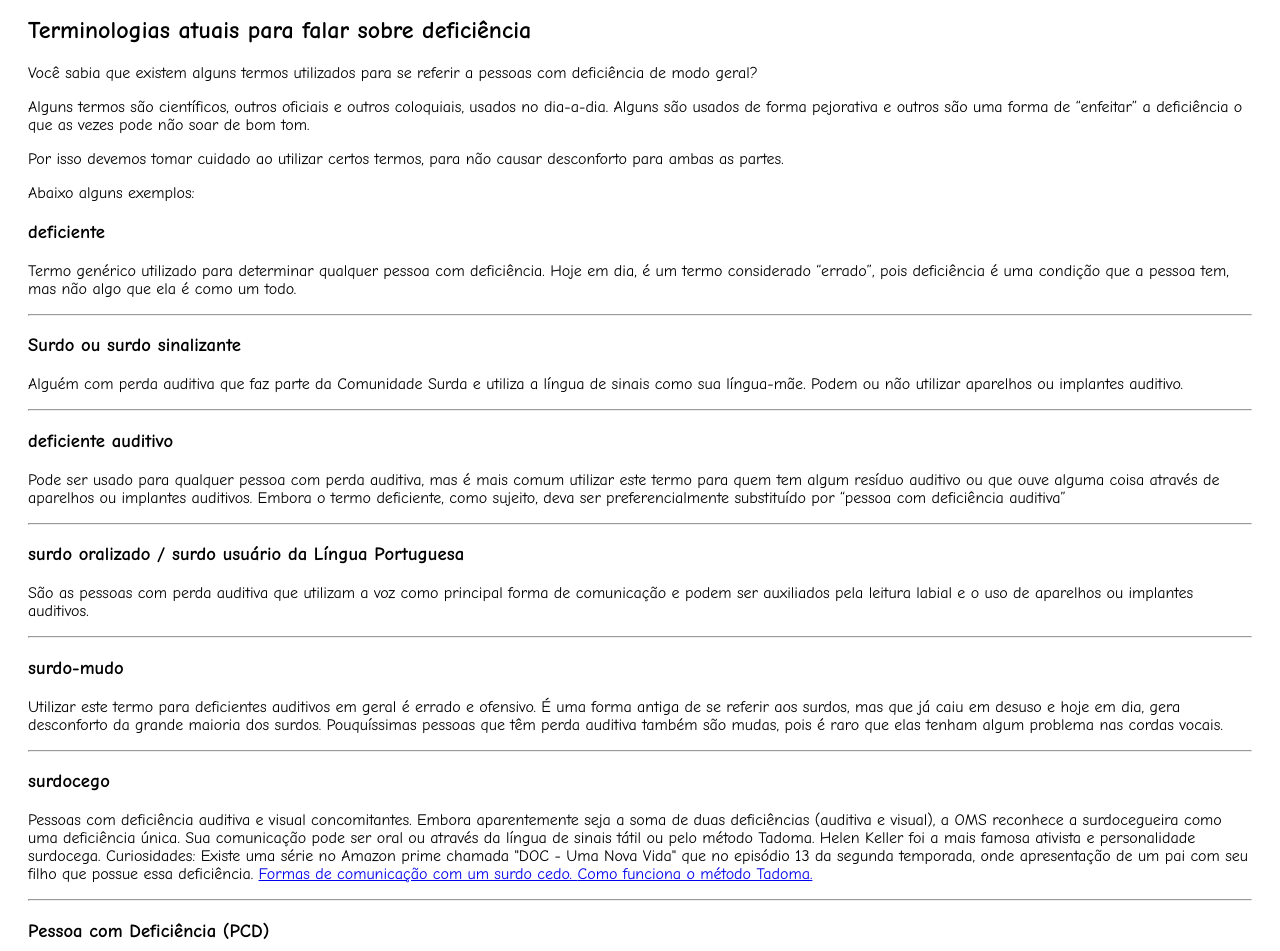
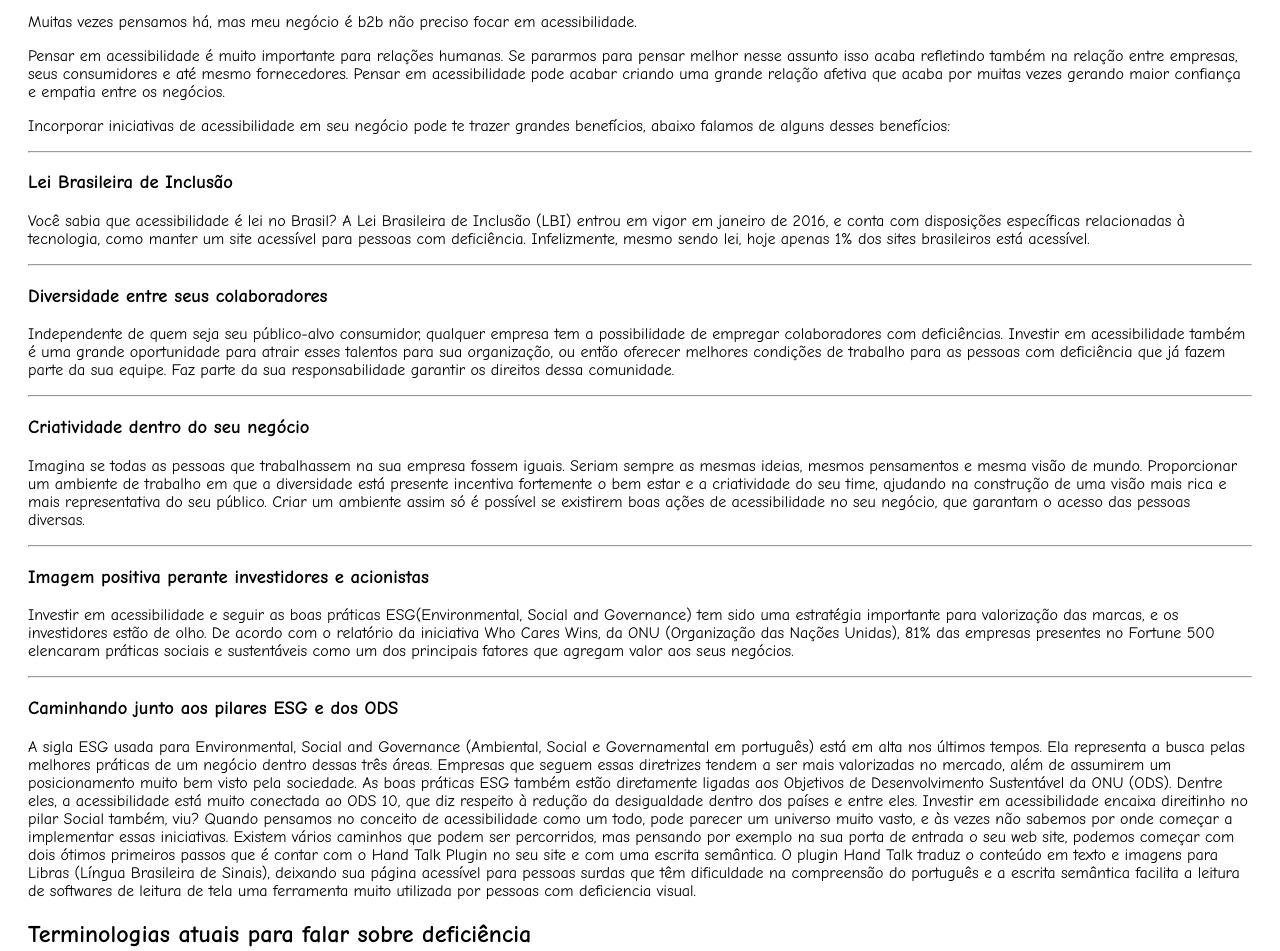
Before and after one commit to tiagodesouzasantos/acessibilidade, a plain HTML site: page index.html in a window 1280 px wide. Shown: the part 353-1304 px from the top of the page. Drawn offline with Linux system fonts and the light colour scheme.

Commit message:
feat(acessibilidade): Porque pensar em acessibilidade

```diff
--- a/index.html
+++ b/index.html
@@ -32,6 +32,65 @@
 					Segundo o último senso feito, mais de 45 milhôes de pessoas possuem algum tipo de deficiência.
 					Isso representa aproximadamente 24% da população do pais.
 					Só de analisarmos os numeros podemos ver que existe uma parcela expressiva da população com algum tipo de deficiência.
+				</p>
+				<p>Muitas vezes pensamos há, mas meu negócio é b2b não preciso focar em acessibilidade.</p>
+				<p>
+					Pensar em acessibilidade é muito importante para relações humanas. Se pararmos para pensar melhor nesse assunto isso
+					acaba refletindo também na relação entre empresas, seus consumidores e até mesmo fornecedores.
+					Pensar em acessibilidade pode acabar criando uma grande relação afetiva que acaba por muitas vezes gerando
+					maior confiança e empatia entre os negócios.
+				</p>
+				<p>Incorporar iniciativas de acessibilidade em seu negócio pode te trazer grandes benefícios, abaixo falamos de alguns desses benefícios:</p>
+
+				<hr>
+				<h3>Lei Brasileira de Inclusão</h3>
+				<p>Você sabia que acessibilidade é lei no Brasil? A Lei Brasileira de Inclusão (LBI) entrou em vigor em janeiro de 2016, e
+				conta com disposições específicas relacionadas à tecnologia, como manter um site acessível para pessoas com deficiência.
+				Infelizmente, mesmo sendo lei, hoje apenas 1% dos sites brasileiros está acessível.
+				</p>
+
+				<hr>
+				<h3>Diversidade entre seus colaboradores</h3>
+				<p>Independente de quem seja seu público-alvo consumidor, qualquer empresa tem a possibilidade de empregar colaboradores
+				com deficiências. Investir em acessibilidade também é uma grande oportunidade para atrair esses talentos para sua
+				organização, ou então oferecer melhores condições de trabalho para as pessoas com deficiência que já fazem parte da sua
+				equipe. Faz parte da sua responsabilidade garantir os direitos dessa comunidade.
+				</p>
+
+				<hr>
+				<h3>Criatividade dentro do seu negócio</h3>
+				<p>Imagina se todas as pessoas que trabalhassem na sua empresa fossem iguais. Seriam sempre as mesmas ideias, mesmos
+				pensamentos e mesma visão de mundo. Proporcionar um ambiente de trabalho em que a diversidade está presente incentiva
+				fortemente o bem estar e a criatividade do seu time, ajudando na construção de uma visão mais rica e mais representativa
+				do seu público. Criar um ambiente assim só é possível se existirem boas ações de acessibilidade no seu negócio, que
+				garantam o acesso das pessoas diversas.
+				</p>
+
+				<hr>
+				<h3>Imagem positiva perante investidores e acionistas</h3>
+				<p>Investir em acessibilidade e seguir as boas práticas ESG(Environmental, Social and Governance) tem sido uma estratégia importante para valorização das marcas,
+				e os investidores estão de olho. De acordo com o relatório da iniciativa Who Cares Wins, da ONU (Organização das Nações
+				Unidas), 81% das empresas presentes no Fortune 500 elencaram práticas sociais e sustentáveis como um dos principais
+				fatores que agregam valor aos seus negócios.
+				</p>
+
+				<hr>
+				<h3>Caminhando junto aos pilares ESG e dos ODS</h3>
+				<p>A sigla ESG usada para Environmental, Social and Governance (Ambiental, Social e Governamental em português) está em
+				alta nos últimos tempos. Ela representa a busca pelas melhores práticas de um negócio dentro dessas três áreas. Empresas
+				que seguem essas diretrizes tendem a ser mais valorizadas no mercado, além de assumirem um posicionamento muito bem
+				visto pela sociedade. As boas práticas ESG também estão diretamente ligadas aos Objetivos de Desenvolvimento Sustentável
+				da ONU (ODS). Dentre eles, a acessibilidade está muito conectada ao ODS 10, que diz respeito à redução da desigualdade
+				dentro dos países e entre eles. Investir em acessibilidade encaixa direitinho no pilar Social também, viu?
+
+				Quando pensamos no conceito de acessibilidade como um todo, pode parecer um universo muito vasto, e às vezes não sabemos
+				por onde começar a implementar essas iniciativas. Existem vários caminhos que podem ser percorridos, mas pensando por exemplo
+				na sua porta de entrada o seu web site, podemos começar com dois ótimos primeiros
+				passos que é contar com o Hand Talk Plugin no seu site e com uma escrita semântica.
+
+				O plugin Hand Talk traduz o conteúdo em texto e imagens para Libras (Língua Brasileira de Sinais), deixando sua página acessível
+				para pessoas surdas que têm dificuldade na compreensão do português e a escrita semântica facilita a leitura de softwares de leitura
+				de tela uma ferramenta muito utilizada por pessoas com deficiencia visual.
 				</p>
 			</article>
 			<article>
```
